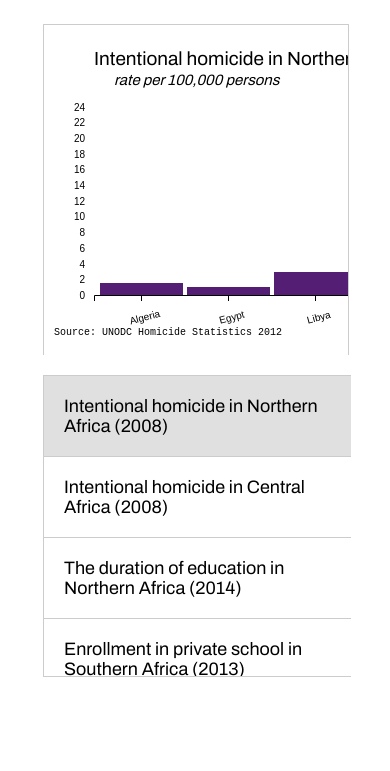
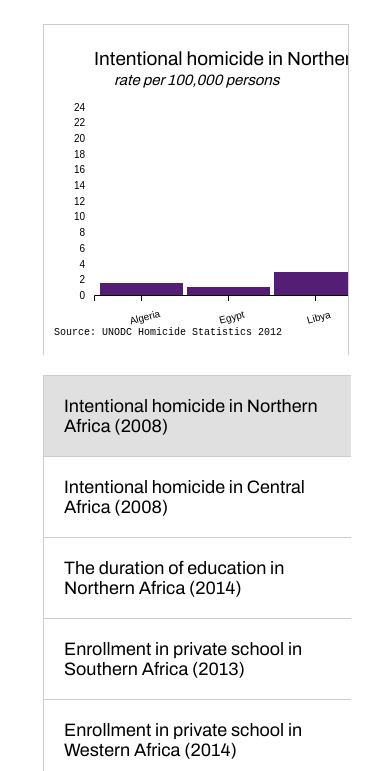
Before and after one commit to sarafec/static, a plain HTML site: page index.html in a window 390 px wide. Shown: the part 73-844 px from the top of the page. Drawn offline with nearby package versions, Linux system fonts and the light colour scheme.

Commit message:
update styles for mobile

```diff
--- a/styles.css
+++ b/styles.css
@@ -64,3 +64,10 @@ body {
 	background-color: #e0e0e0;
 	outline:1px solid #ccc;
 }
+
+
+@media screen and (max-width: 768px){
+	.chart-library{
+		height: 700px;
+	}
+}
```
